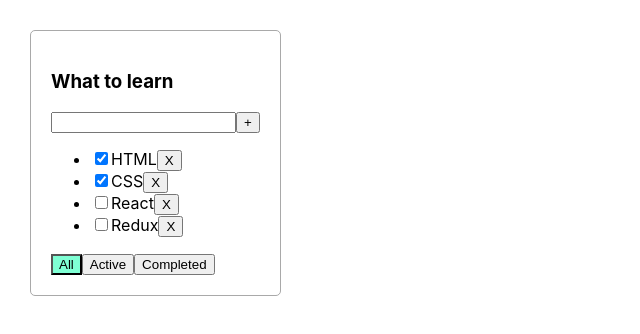
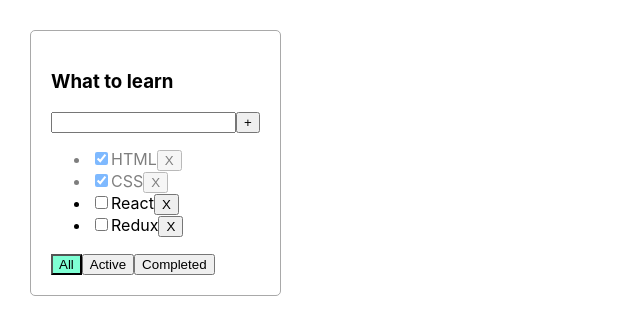
Before and after one commit to PavelDermichev1998/todolist-ts-47-main, a React (Create React App) app: page / in a window 1280 px wide. Shown: the top 334 px of the page, without its empty margins (0-640 px from the left). Built offline with nearby package versions, Linux system fonts and the light colour scheme.

Commit message:
changeTitle for tasks

```diff
--- a/src/App.css
+++ b/src/App.css
@@ -16,3 +16,7 @@
 .active-filter {
     background-color: aquamarine;
 }
+
+.is-done {
+    opacity: .5;
+}
--- a/src/App.tsx
+++ b/src/App.tsx
@@ -20,15 +20,12 @@ function App() {
         {id: v1(), title: 'Redux', isDone: false},
     ])
     const [filter, setFilter] = useState<FilterValuesType>('all')
-
     const removeTask = (taskID: string) => {
         setTasks(tasks.filter(t => t.id !== taskID))
     }
-
     const changeFilter = (filter: FilterValuesType) => {
         setFilter(filter)
     }
-
     const addTask = (title: string) => {
         const newTask: TaskType = {
             id: v1(),
@@ -36,6 +33,16 @@ function App() {
             isDone: false,
         }
         setTasks([newTask, ...tasks])
+    }
+
+    const changeTaskStatus = (taskID: string, isDone: boolean) => {
+        /*const updatedTasks = tasks.map(t => {
+            if (t.id === taskID) {
+                 return {...t, isDone: isDone}
+             }
+                 return t
+           })*/
+        setTasks(tasks.map(t => t.id === taskID ? {...t, isDone} : t))
     }
 
 
@@ -52,11 +59,13 @@ function App() {
         <div className="App">
             <Todolist
                 title={"What to learn"}
-                filter = {filter}
+                filter={filter}
                 tasks={tasksForRender}
                 removeTask={removeTask}
                 changeFilter={changeFilter}
-                addTask={addTask}/>
+                addTask={addTask}
+                changeTaskStatus={changeTaskStatus}
+            />
         </div>
     );
 }
--- a/src/Todolist.tsx
+++ b/src/Todolist.tsx
@@ -9,6 +9,7 @@ type TodoListPropsType = {
     removeTask: (taskID: string) => void
     changeFilter: (filter: FilterValuesType) => void
     addTask: (title: string) => void
+    changeTaskStatus: (taskID: string, isDone: boolean) => void
 }
 
 
@@ -17,10 +18,15 @@ const Todolist = (props: TodoListPropsType) => {
     const [newTaskTitle, setNewTaskTitle] = useState<string>('')
     const tasksJSXElements = props.tasks.map(task => {
         const onClickHandler = () => props.removeTask(task.id)
+        const changeTitle = (e: ChangeEvent<HTMLInputElement>) => props.changeTaskStatus(task.id, e.currentTarget.checked)
         return (
-            <li key={task.id}>
-                <input type="checkbox"
-                       checked={task.isDone}/>
+            <li
+                className={task.isDone ? 'is-done' : ''}
+                key={task.id}>
+                <input
+                    onChange={changeTitle}
+                    type="checkbox"
+                    checked={task.isDone}/>
                 <span>{task.title}</span>
                 <button onClick={onClickHandler}>X</button>
             </li>
```
